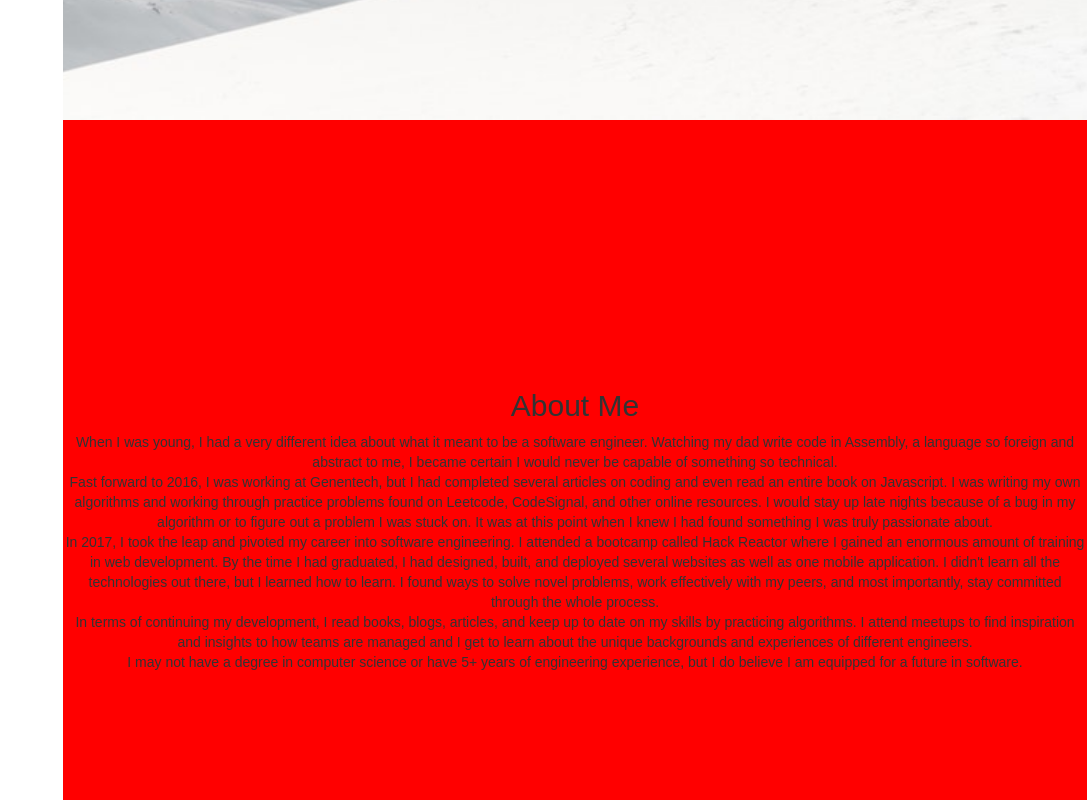
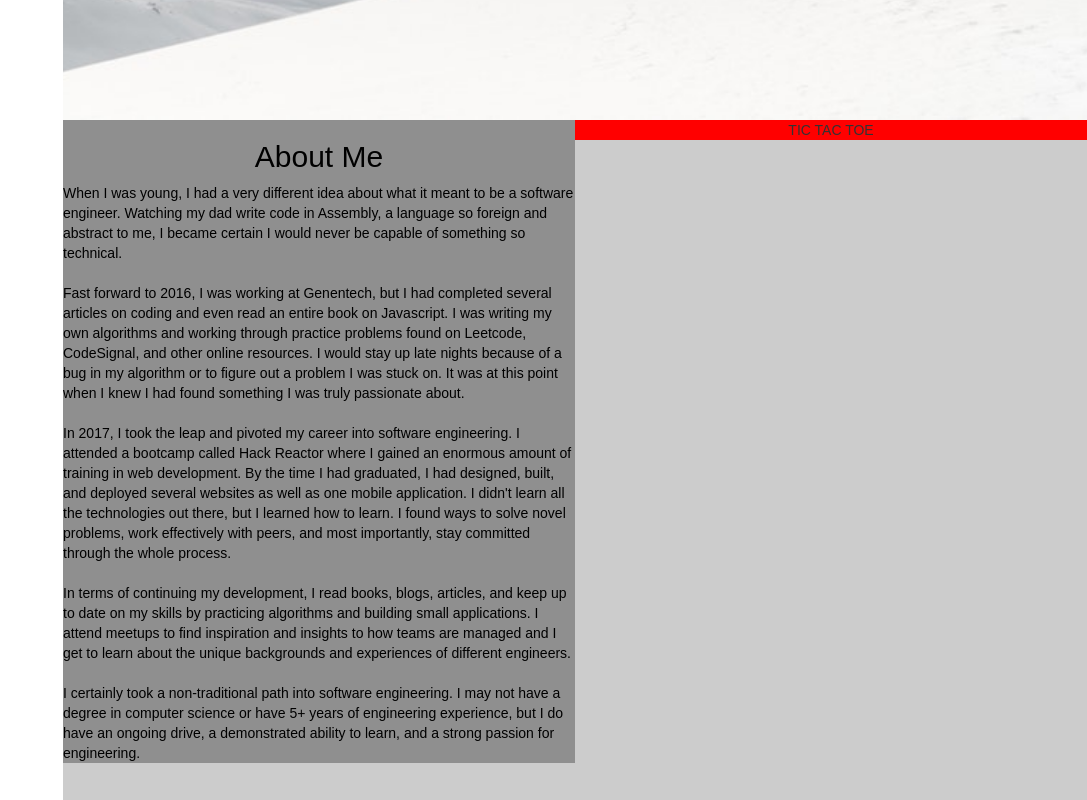
Before and after one commit to chiangshtaa/MichaelChiang, a React (Create React App) app: page / in a window 1280 px wide. Shown: the part 680-1480 px from the top of the page, without its empty margins (193-1280 px from the left). Built offline with nearby package versions, Linux system fonts and the light colour scheme.

Commit message:
move background image to home screen

```diff
--- a/src/App.css
+++ b/src/App.css
@@ -32,14 +32,6 @@ body, html {
 }
 
 #right {
-  background-image: url("./components/css/img/snowboard-white.jpeg");
-
-  /*background-image: url("./components/css/img/snowboard-mountain.jpg");*/
-  background-position: center;
-  background-repeat: no-repeat;
-  background-size: cover;
-  /*background-attachment: fixed;*/
-  background-color: #f0f0f0;
   height: 100%;
   text-align: center;
   /*scroll-behavior: smooth;*/
@@ -58,33 +50,3 @@ body, html {
   vertical-align: middle;
   display: table;
 }
-
-/*#right::after {
-  position: absolute;
-  z-index: -1;
-  width: 100%;
-  height: 100%;
-  background-image: url("./components/css/img/snowboard-mountain.jpg");
-  background-position: center;
-  background-repeat: no-repeat;
-  background-size: cover;
-  opacity: 0.5;
-  top: 0;
-  left: 0;
-  bottom: 0;
-  right: 0;
-}*/
-/*.table-cell {
-  display: table-cell;
-  vertical-align: middle;
-}*/
-/*
-.nav {
-  display: block;
-}*/
-
-/*
-li {
-  list-style-type: none;
-  display: block;
-}*/
--- a/src/components/About.js
+++ b/src/components/About.js
@@ -7,6 +7,7 @@ class About extends Component {
     return (
       <div className="About scroll-container"  id="about">
         <div className="AboutMe">
+          <div className="info">
             <h2> About Me </h2>
             <div>
               When I was young, I had a very different idea about
@@ -15,6 +16,7 @@ class About extends Component {
               to me, I became certain I would never be capable of
               something so technical.
             </div>
+            <br/>
             <div>
               Fast forward to 2016, I was working at Genentech, but I had completed
               several articles on coding and even read an entire book on Javascript.
@@ -24,24 +26,33 @@ class About extends Component {
               a problem I was stuck on.  It was at this point when I knew I had
               found something I was truly passionate about.
             </div>
+            <br/>
             <div>
               In 2017, I took the leap and pivoted my career into software engineering.
               I attended a bootcamp called Hack Reactor where I gained an enormous amount
               of training in web development.  By the time I had graduated, I had designed,
               built, and deployed several websites as well as one mobile application.
               I didn't learn all the technologies out there, but I learned how to learn.
-            I found ways to solve novel problems, work effectively with my peers,
+              I found ways to solve novel problems, work effectively with peers,
               and most importantly, stay committed through the whole process.
             </div>
+            <br/>
             <div>
               In terms of continuing my development, I read books, blogs, articles, and
-            keep up to date on my skills by practicing algorithms.  I attend meetups
-            to find inspiration and insights to how teams are managed and I get to learn
-            about the unique backgrounds and experiences of different engineers.
+              keep up to date on my skills by practicing algorithms and building small applications.
+              I attend meetups to find inspiration and insights to how teams are managed
+              and I get to learn about the unique backgrounds and experiences of different engineers.
             </div>
+            <br/>
             <div>
+              I certainly took a non-traditional path into software engineering.
               I may not have a degree in computer science or have 5+ years of engineering
-            experience, but I do believe I am equipped for a future in software.
+              experience, but I do have an ongoing drive, a demonstrated ability to learn,
+              and a strong passion for engineering.
+            </div>
+          </div>
+          <div className="tictactoe">
+            TIC TAC TOE
           </div>
         </div>
       </div>
--- a/src/components/css/About.css
+++ b/src/components/css/About.css
@@ -1,8 +1,47 @@
 .About {
-  background: red;
+  /*background-color: #f0f0f0;*/
+  /*background-color: #eceaea;*/
+  background-color: #ccc;
+  min-height: 50%;
+
+}
+
+h2 {
+  text-align: center;
 }
 
 .AboutMe {
-  vertical-align: middle;
-  display: table-cell;
+  /*vertical-align: middle;*/
+  /*display: table-cell;*/
+/*  background-color: rgba(0, 0, 0, 0.7);
+  color: white;*/
+  /*opacity: .4;*/
+  /*position: relative;*/
 }
+
+.info {
+  background-color: rgba(0, 0, 0, 0.3);
+  color: black;
+  text-align: left;
+}
+
+.tictactoe {
+  background-color: red;
+}
+
+@media (min-width: 768px) {
+  .info {
+    width: 50%;
+    /*display: table;*/
+    left: 0;
+    position: absolute;
+  }
+
+  .tictactoe {
+    right: 0;
+    /*top: 50%;*/
+    /*transform: translate(0, -50%);*/
+    width: 50%;
+    position: absolute;
+  }
+}
--- a/src/components/css/Home.css
+++ b/src/components/css/Home.css
@@ -1,4 +1,10 @@
 .Home {
+  background-image: url("./img/snowboard-white.jpeg");
+  background-position: center;
+  background-repeat: no-repeat;
+  background-size: cover;
+  /*background-attachment: fixed;*/
+  background-color: #f0f0f0;
   width: 100%;
   height: 100%;
   text-align: center;
```
Lines whose indentation alone changed are shown as unchanged.
